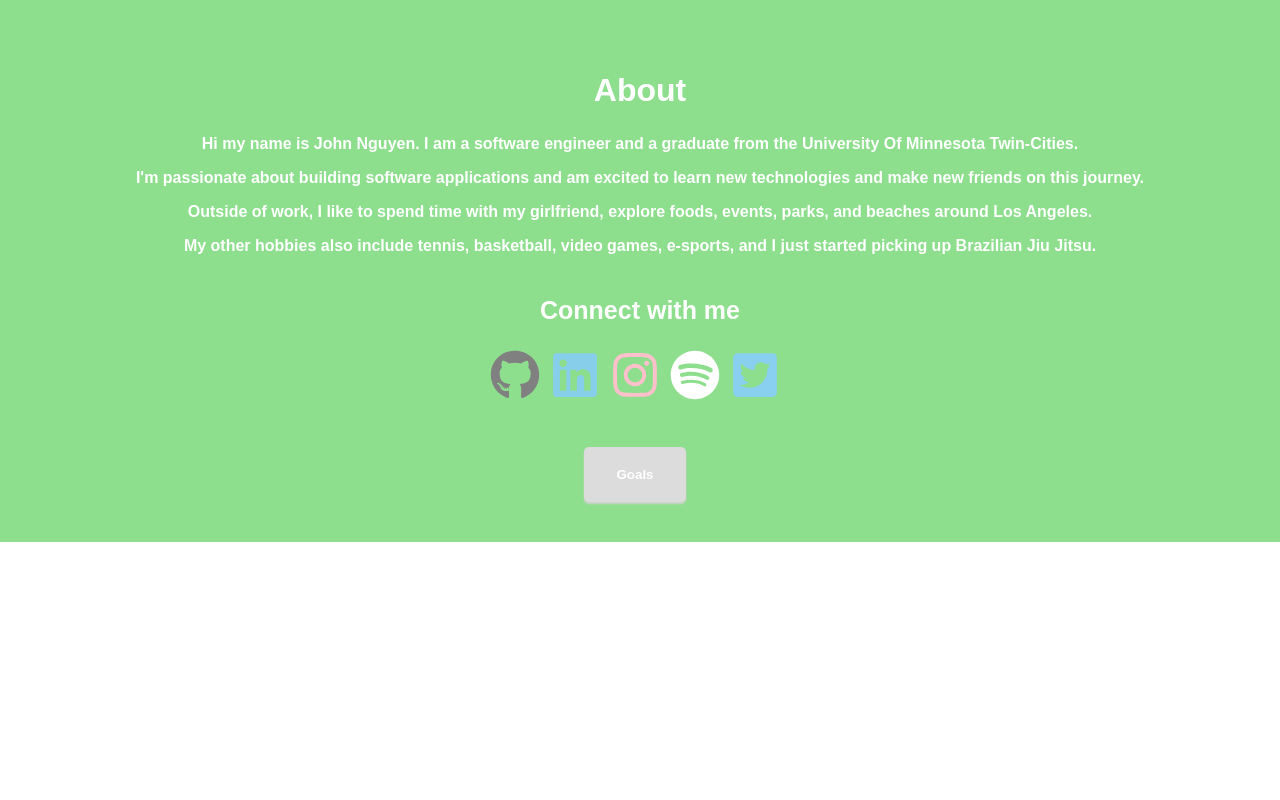
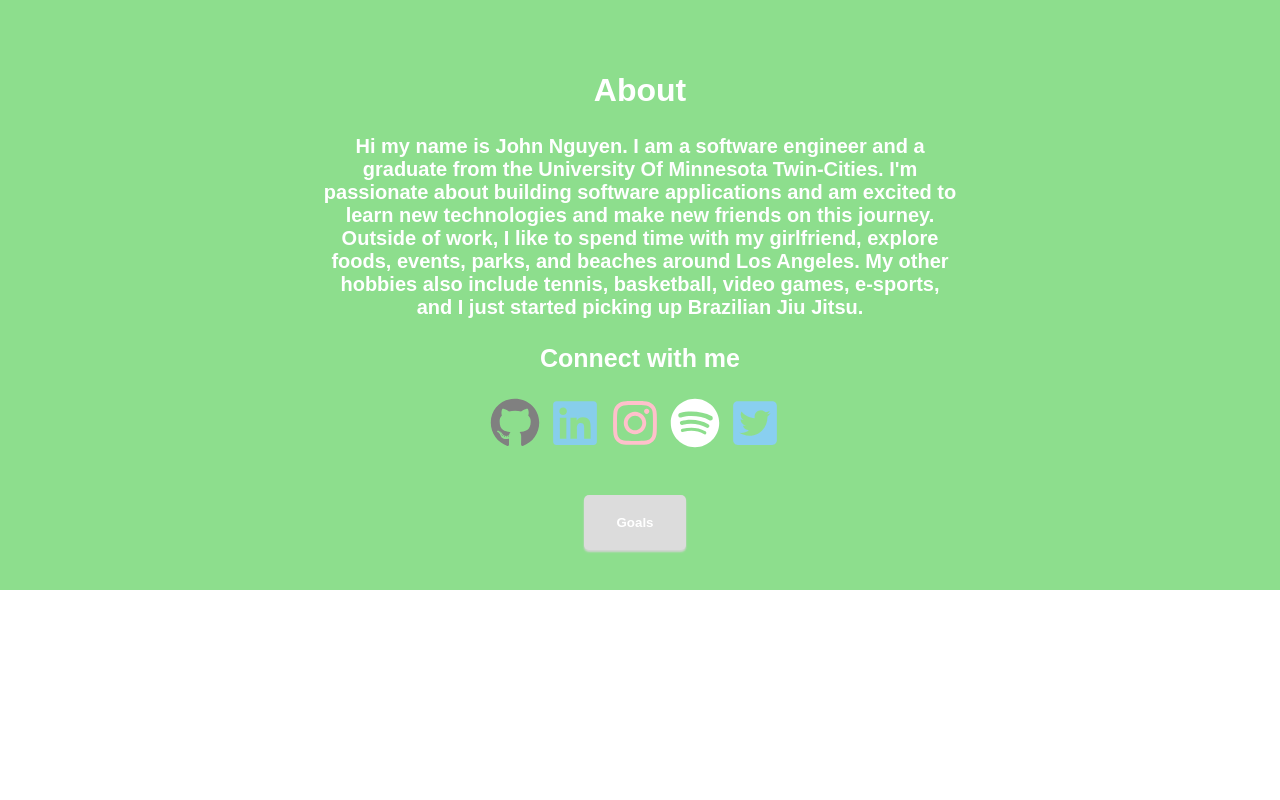
Before and after one commit to johnson82nguyen/React-Main-Portfolio, a React (Create React App) app in the folder website/: page / in a window 1280 px wide. Shown: the part 800-1600 px from the top of the page. Built offline with nearby package versions, Linux system fonts and the light colour scheme.

Commit message:
refurbish

```diff
--- a/website/src/components/About.css
+++ b/website/src/components/About.css
@@ -21,8 +21,12 @@
 
 .paragraph1 {
     font-weight: bold;
-    font-size: 16px;
+    font-size: 20px;
+    width: 50%;
+    margin: auto;
+    text-align: center;
 }
+
 .aboutHeader {
     font-size: 4vh;
 }
--- a/website/src/components/About.js
+++ b/website/src/components/About.js
@@ -37,10 +37,9 @@ const About = () => {
                     <h2 className="aboutHeader">About</h2>
                     <span className='line'></span>
                     <p className="paragraph1">Hi my name is John Nguyen. I am a software engineer and a
-                    graduate from the University Of Minnesota Twin-Cities. </p>
-                     <p className="paragraph1"> I'm passionate about building software applications and am excited to learn new technologies and make new friends on this journey. </p>
-                     <p className="paragraph1"> Outside of work, I like to spend time with my girlfriend, explore foods, events, parks, and beaches around Los Angeles.</p>
-                     <p className="paragraph1"> My other hobbies also include tennis, basketball, video games, e-sports, and I just started picking up Brazilian Jiu Jitsu.</p>
+                        graduate from the University Of Minnesota Twin-Cities. I'm passionate about building software applications and am excited to learn new technologies and make new friends on this journey.
+                      Outside of work, I like to spend time with my girlfriend, explore foods, events, parks, and beaches around Los Angeles.
+                      My other hobbies also include tennis, basketball, video games, e-sports, and I just started picking up Brazilian Jiu Jitsu. </p>
                 </div>
             </div>
             <h3 className="socials">Connect with me</h3>
--- a/website/src/components/Contact.js
+++ b/website/src/components/Contact.js
@@ -56,8 +56,8 @@ const Contact = () => {
     <div id="contact" className="contactformContainer">
         <div className="hmuDiv">
             <h1 className="h1hmu"> HMU</h1>
-            <p2 className="p2thanks">Thanks for checking out my website. </p2>
-            <p2 className="p2thanks">Feel free to leave a message and I will get back to you as soon as I can :)</p2>
+            <p className="p2thanks">Thanks for checking out my website. </p>
+            <p className="p2thanks">Feel free to leave a message and I will get back to you as soon as I can :)</p>
         </div>
         <div className="contactFormDiv">
             <StyledContactForm>
--- a/website/src/components/Navbar.js
+++ b/website/src/components/Navbar.js
@@ -21,19 +21,19 @@ const Navbar = () => {
                 </div>
                 <ul id="nav1" className={click ? "nav-menu active" : "nav-menu"}>
                     <li className='nav-item'>
-                        <Link to="home" spy={true} smooth={true} offset={-30} duration={500} onclick={closeMenu}> Home </Link>
+                        <Link to="home" spy={true} smooth={true} offset={-30} duration={500} onClick={closeMenu}> Home </Link>
                     </li>
                     <li className='nav-item'>
-                        <Link to="about" spy={true} offset={-200} smooth={true} exact='true' duration={500} onclick={closeMenu}> About </Link>
+                        <Link to="about" spy={true} offset={-200} smooth={true} exact='true' duration={500} onClick={closeMenu}> About </Link>
                     </li>
                     <li className='nav-item'>
-                        <Link to="goals" spy={true} offset={-190} smooth={true} duration={500} onclick={closeMenu}> Goals </Link>
+                        <Link to="goals" spy={true} offset={-190} smooth={true} duration={500} onClick={closeMenu}> Goals </Link>
                     </li>
                     <li className='nav-item'>
-                        <Link to="portfolio" spy={true} offset={-100} smooth={true} duration={500} onclick={closeMenu}> Portfolio </Link>
+                        <Link to="portfolio" spy={true} offset={-100} smooth={true} duration={500} onClick={closeMenu}> Portfolio </Link>
                     </li>
                     <li className='nav-item'>
-                        <Link to="contact" spy={true} offset={-100} smooth={true} duration={500} onclick={closeMenu}> Contact </Link>
+                        <Link to="contact" spy={true} offset={-100} smooth={true} duration={500} onClick={closeMenu}> Contact </Link>
                     </li>
                 </ul>
             </nav>
```
